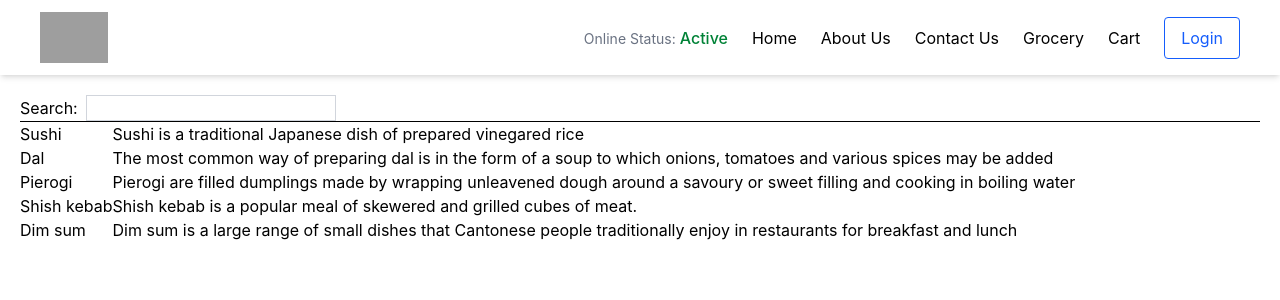
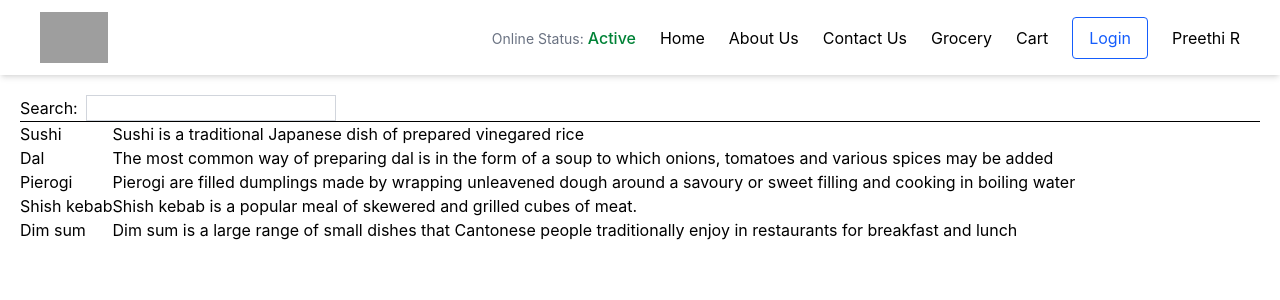
Before and after one commit to Preethirkrishnan/namaste-react, a React (Vite) app: page /about in a window 1280 px wide. Shown: the top 300 px of the page. Built offline with nearby package versions, Linux system fonts and the light colour scheme; grey boxes are pictures that could not be loaded.

Commit message:
Prop drilling

```diff
--- a/src/App.js
+++ b/src/App.js
@@ -1,4 +1,4 @@
-import React, { lazy, StrictMode, Suspense } from "react";
+import React, { lazy, StrictMode, Suspense, useEffect, useState } from "react";
 import ReactDOM from "react-dom/client";
 import Header from "./components/Header";
 import Body from "./components/Body";
@@ -7,16 +7,30 @@ import About from "./components/About";
 import Contact from "./components/Contact";
 import Error from "./components/Error";
 import RestaurantMenu from "./components/RestaurantMenu";
+import UserContext from "./utils/UserContext";
 
 //dynamic import
 const Grocery = lazy(() => import("./components/Grocery"));
 
 const AppLayout = () => {
+  const [userName, setUserName] = useState("");
+
+  useEffect(() => {
+    const data = {
+      name: "Preethi R",
+    };
+    setUserName(data.name);
+  }, []);
+
+  console.log(userName);
+
   return (
-    <div className="app">
-      <Header />
-      <Outlet />
-    </div>
+    <UserContext.Provider value={{loggedInUser: userName, setUserName}}>
+      <div className="app">
+        <Header />
+        <Outlet />
+      </div>
+    </UserContext.Provider>
   );
 };
 
--- a/src/components/About.js
+++ b/src/components/About.js
@@ -5,11 +5,12 @@ import { useState } from "react";
 
 const About = () => {
   const [foodList, setFoodList] = useState(FOODS);
+  const [searchText, setSearchText] = useState("");
 
   const handleChange = (value) => {
-    console.log(value);
+    setSearchText(value);
     setFoodList(
-      foodList.filter((food) =>
+      FOODS.filter((food) =>
         food.name.toLowerCase().includes(value.toLowerCase()),
       ),
     );
@@ -17,7 +18,7 @@ const About = () => {
 
   return (
     <div className="m-5">
-      <Search onChange={handleChange} />
+      <Search value={searchText} onChange={handleChange} />
       <hr />
       <FoodList item={foodList} />
     </div>
--- a/src/components/Body.js
+++ b/src/components/Body.js
@@ -1,8 +1,9 @@
 import RestaurantCard, { withVegLabel } from "./RestaurantCard";
-import { useEffect, useState } from "react";
+import { useContext, useEffect, useState } from "react";
 import Shimmer from "./shimmer";
 import { Link } from "react-router-dom";
 import useOnlineStatus from "../utils/useOnlineStatus";
+import UserContext from "../utils/UserContext";
 
 const Body = () => {
   // const arr = useState();
@@ -15,6 +16,8 @@ const Body = () => {
   const [filteredRestaurants, setFilteredRestaurants] = useState([]);
 
   const [searchText, setSearchText] = useState("");
+
+  const { loggedInUser, setUserName } = useContext(UserContext);
 
   //whenever state variables update, react triggers a reconciliation cycle(re-renders the component)
   console.log("Body Rendered", listOfRestaurants);
@@ -54,7 +57,7 @@ const Body = () => {
 
   return (
     <div className="py-4 px-10">
-      <div className="flex gap-4 mb-4">
+      <div className="flex items-center gap-4 mb-4">
         <div>
           <input
             type="text"
@@ -91,6 +94,14 @@ const Body = () => {
         >
           Top Rated Restaurant
         </button>
+        <div>
+          <label>User Name:</label>
+          <input
+            className="border border-gray-400 p-2 rounded ml-2"
+            value={loggedInUser}
+            onChange={(e) => setUserName(e.target.value)}
+          />
+        </div>
       </div>
       <div className="grid grid-cols-5 gap-5">
         {filteredRestaurants.map((restaurant) => (
--- a/src/components/Header.js
+++ b/src/components/Header.js
@@ -1,11 +1,14 @@
-import { useState } from "react";
+import { useContext, useState } from "react";
 import { LOGO_URL } from "../utils/constants";
 import { Link } from "react-router-dom";
 import useOnlineStatus from "../utils/useOnlineStatus";
+import UserContext from "../utils/UserContext";
 
 const Header = () => {
   const [btnName, setBtnName] = useState("Login");
   const onlineStatus = useOnlineStatus();
+
+  const {loggedInUser} = useContext(UserContext);
 
   return (
     <div className="flex justify-between items-center py-3 px-10 shadow-md">
@@ -51,6 +54,7 @@ const Header = () => {
           >
             {btnName}
           </button>
+          <li>{loggedInUser}</li>
         </ul>
       </div>
     </div>
--- a/src/components/RestaurantCard.js
+++ b/src/components/RestaurantCard.js
@@ -1,9 +1,13 @@
+import { useContext } from "react";
 import { CDN_URL } from "../utils/constants";
 import { RES_URL } from "../utils/constants";
+import UserContext from "../utils/UserContext";
 
 const RestaurantCard = ({ resData }) => {
   const { name, cloudinaryImageId, cuisines, costForTwo, avgRating, sla } =
     resData?.info;
+
+  const {loggedInUser} = useContext(UserContext);
 
   return (
     <div className="p-3 rounded-lg bg-gray-100 hover:shadow-lg">
@@ -18,6 +22,7 @@ const RestaurantCard = ({ resData }) => {
       <h4>{avgRating}</h4>
       <h4>{costForTwo}</h4>
       <h4>{sla?.slaString}</h4>
+      <h4>User: {loggedInUser}</h4>
     </div>
   );
 };
--- a/src/components/Search.js
+++ b/src/components/Search.js
@@ -1,10 +1,14 @@
-const Search = ({onChange}) => {
-    return(
-        <div>
-            <label>Search:</label>
-            <input onChange={(e) => onChange(e.target.value)} className="ml-2 border border-gray-300" />
-        </div>
-    )
-}
+const Search = ({ value, onChange }) => {
+  return (
+    <div>
+      <label>Search:</label>
+      <input
+        value={value}
+        onChange={(e) => onChange(e.target.value)}
+        className="ml-2 border border-gray-300"
+      />
+    </div>
+  );
+};
 
 export default Search;
--- /dev/null
+++ b/src/utils/UserContext.js
@@ -0,0 +1,7 @@
+import { createContext } from "react";
+
+const UserContext = createContext({
+    loggedInUser: "Default User",
+});
+
+export default UserContext;
```
